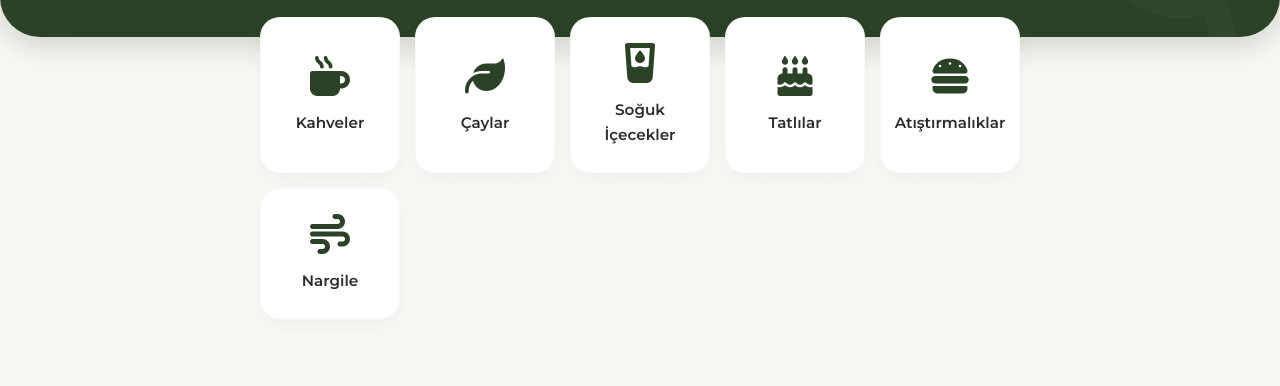
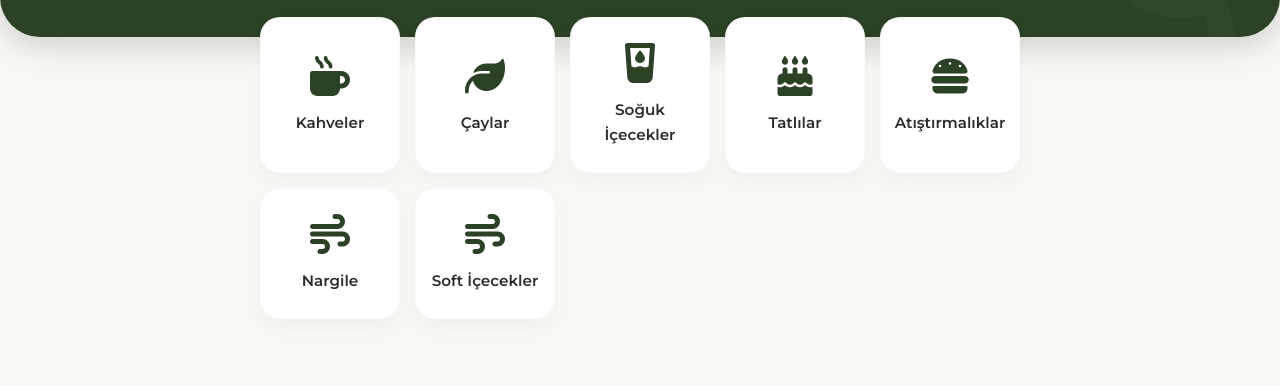
Before and after one commit to erdemkarakuyu02/patikateraskafe, a plain HTML site: page index.html in a window 1280 px wide. Shown: the part 152-538 px from the top of the page. Drawn offline with Linux system fonts and the light colour scheme.

Commit message:
Update index.html

```diff
--- a/index.html
+++ b/index.html
@@ -328,6 +328,11 @@
                     <i class="fa-solid fa-wind category-icon"></i>
                     <span class="category-title">Nargile</span>
                 </div>
+
+                 <div class="category-card" onclick="openCategory('nargile')">
+                    <i class="fa-solid fa-wind category-icon"></i>
+                    <span class="category-title">Soft İçecekler</span>
+                </div>
             </div>
         </div>
 
```
